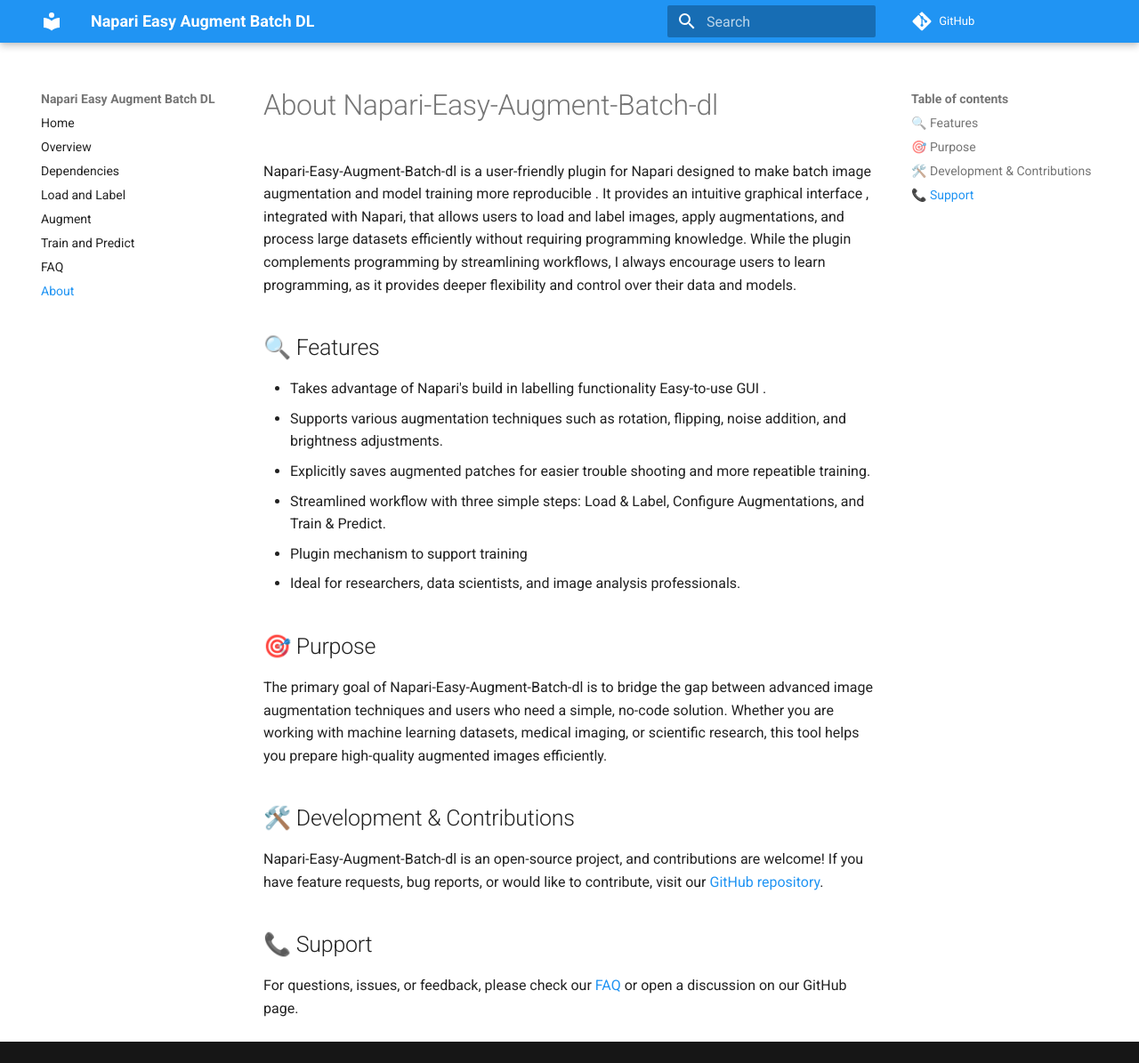
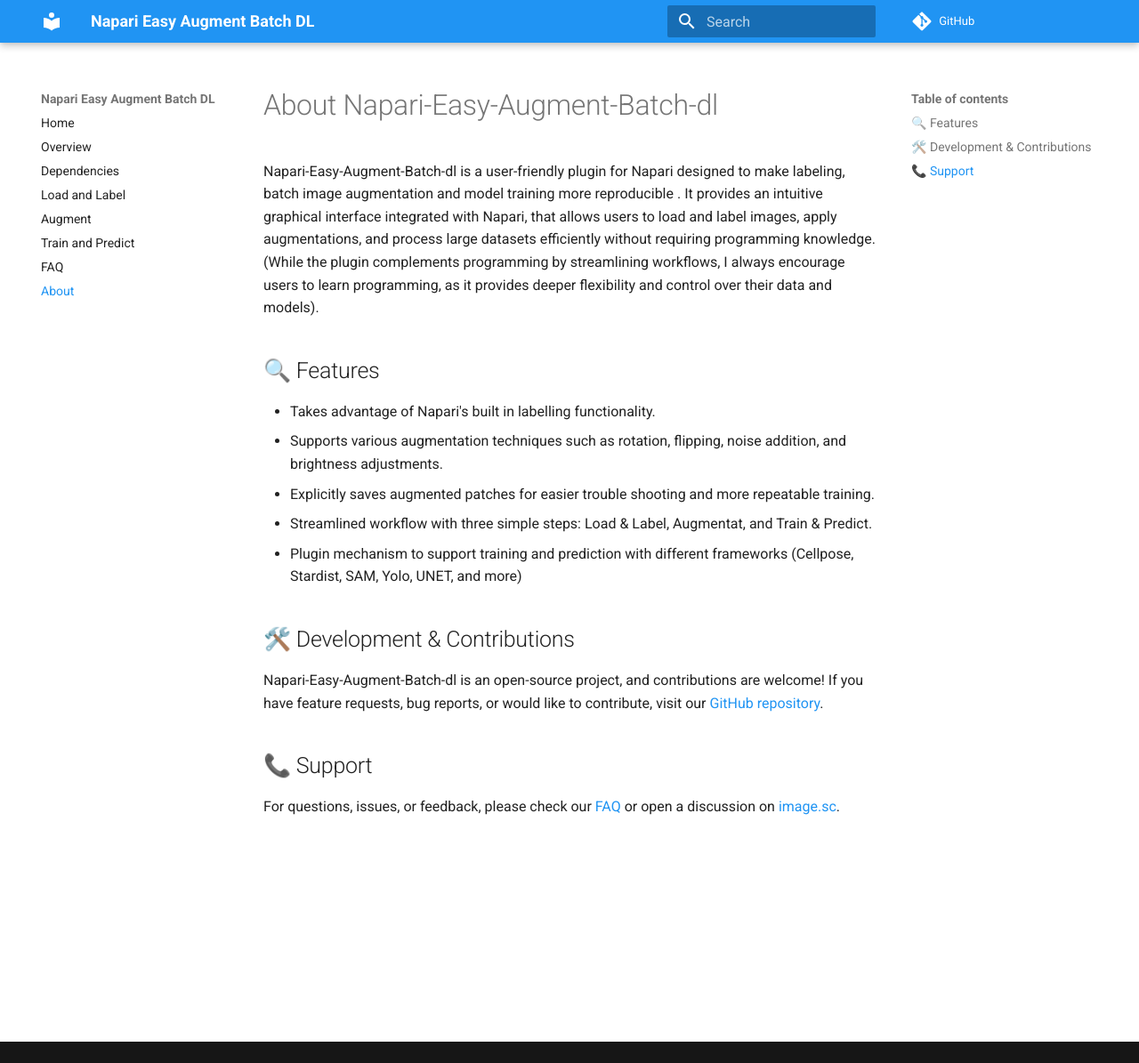
Before and after one commit to True-North-Intelligent-Algorithms/napari-easy-augment-batch-dl, an MkDocs documentation site: the page built from docs/about.md, in a window 1280 px wide and 1195 px high. Shown: the whole window at 89% size. Built offline with MkDocs 1.6.1 and Material for MkDocs 9.7.7, drawn with Linux system fonts in a browser that asks for light colours.

Commit message:
Iterate on docs

```diff
--- a/docs/about.md
+++ b/docs/about.md
@@ -1,20 +1,16 @@
 # About Napari-Easy-Augment-Batch-dl
 
-Napari-Easy-Augment-Batch-dl is a user-friendly plugin for Napari designed to make batch image augmentation and model training more reproducible . It provides an intuitive graphical interface , integrated with Napari, that allows users to load and label images, apply augmentations, and process large datasets efficiently without requiring programming knowledge.  While the plugin complements programming by streamlining workflows, I always encourage users to learn programming, as it provides deeper flexibility and control over their data and models.
+Napari-Easy-Augment-Batch-dl is a user-friendly plugin for Napari designed to make labeling, batch image augmentation and model training more reproducible . It provides an intuitive graphical interface integrated with Napari, that allows users to load and label images, apply augmentations, and process large datasets efficiently without requiring programming knowledge.  (While the plugin complements programming by streamlining workflows, I always encourage users to learn programming, as it provides deeper flexibility and control over their data and models).
 
 ## 🔍 Features
-- Takes advantage of Napari's build in labelling functionality Easy-to-use GUI .
+- Takes advantage of Napari's built in labelling functionality.
 - Supports various augmentation techniques such as rotation, flipping, noise addition, and brightness adjustments.
-- Explicitly saves augmented patches for easier trouble shooting and more repeatible training.
-- Streamlined workflow with three simple steps: Load & Label, Configure Augmentations, and Train & Predict.
-- Plugin mechanism to support training
-- Ideal for researchers, data scientists, and image analysis professionals.
-
-## 🎯 Purpose
-The primary goal of Napari-Easy-Augment-Batch-dl is to bridge the gap between advanced image augmentation techniques and users who need a simple, no-code solution. Whether you are working with machine learning datasets, medical imaging, or scientific research, this tool helps you prepare high-quality augmented images efficiently.
+- Explicitly saves augmented patches for easier trouble shooting and more repeatable training.
+- Streamlined workflow with three simple steps: Load & Label, Augmentat, and Train & Predict.
+- Plugin mechanism to support training and prediction with different frameworks (Cellpose, Stardist, SAM, Yolo, UNET, and more)
 
 ## 🛠️ Development & Contributions
-Napari-Easy-Augment-Batch-dl is an open-source project, and contributions are welcome! If you have feature requests, bug reports, or would like to contribute, visit our [GitHub repository](https://github.com/YOUR_REPO).
+Napari-Easy-Augment-Batch-dl is an open-source project, and contributions are welcome! If you have feature requests, bug reports, or would like to contribute, visit our [GitHub repository](https://github.com/True-North-Intelligent-Algorithms/napari-easy-augment-batch-dl).
 
 ## 📞 Support
-For questions, issues, or feedback, please check our [FAQ](faq.md) or open a discussion on our GitHub page.
+For questions, issues, or feedback, please check our [FAQ](faq.md) or open a discussion on [image.sc](image.sc).
```
Also changed, not shown: docs/augment.md (+13 -4 lines), docs/faq.md (+1 -0 lines), docs/load_and_label.md (+27 -5 lines), docs/train_and_predict.md (+6 -1 lines), docs/images/labels_dir.png (added), docs/images/patches.jpg (added), docs/images/patches_top_level.jpg (added), docs/images/project_dir_save.png (added), docs/images/project_dir_start.png (added).
